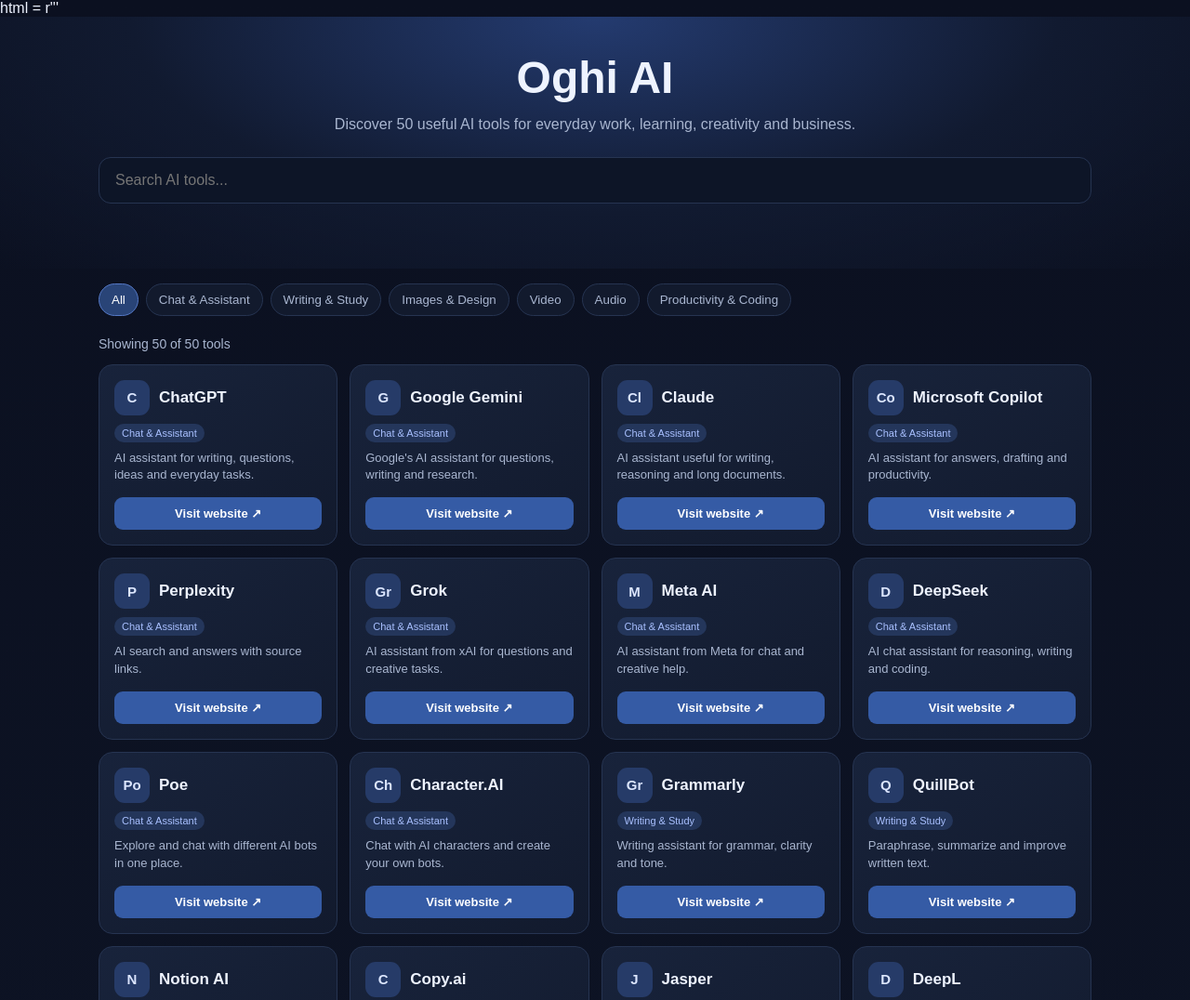
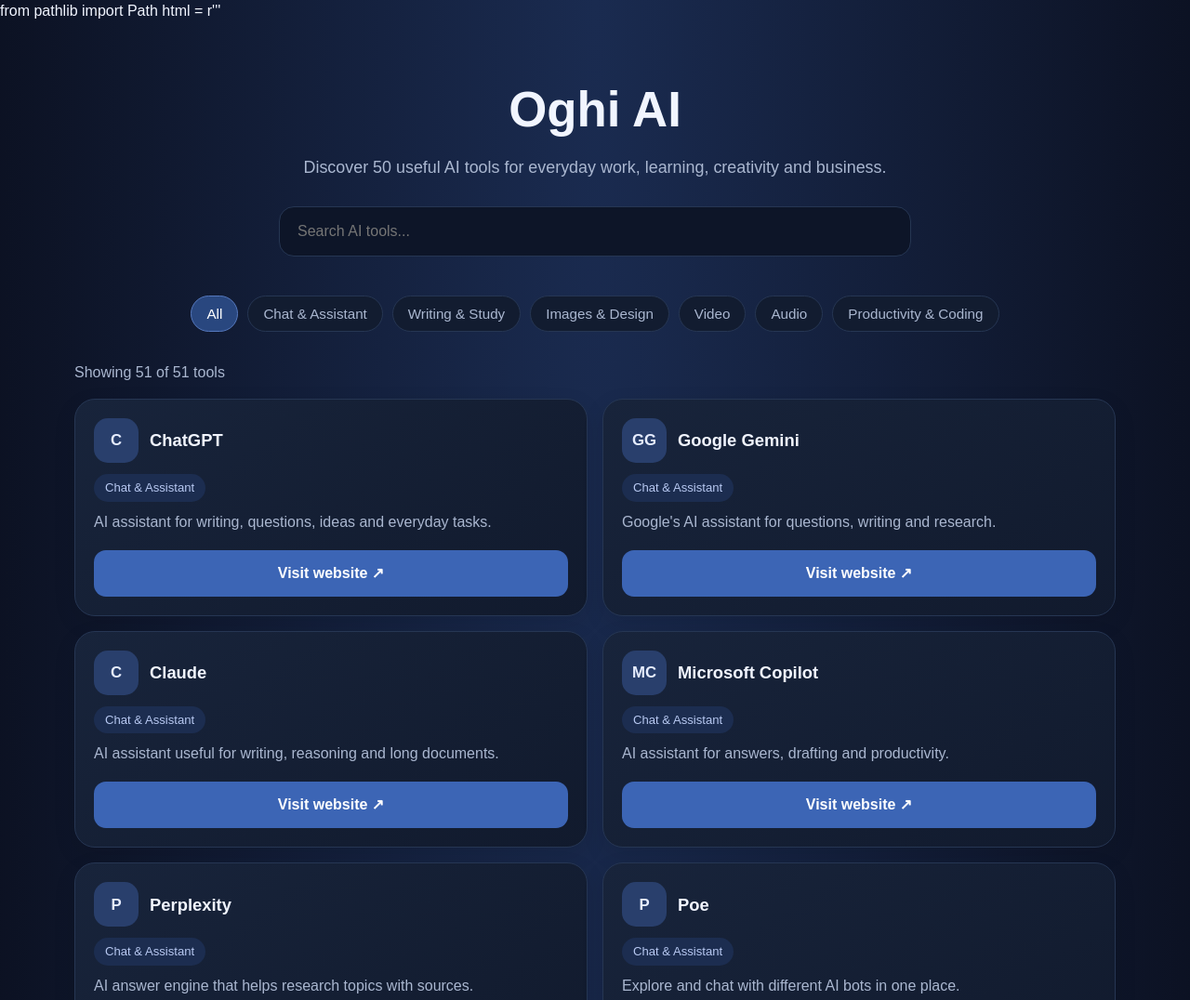
Before and after one commit to syedumarshah80/oghi-ai, a plain HTML site: page index.html in a window 1280 px wide. Shown: the top 1076 px of the page at 93% size. Drawn offline with Linux system fonts and the light colour scheme.

Commit message:
Refactor index.html structure and styles

```diff
--- a/index.html
+++ b/index.html
@@ -1,139 +1,227 @@
+from pathlib import Path
 
 html = r'''<!DOCTYPE html>
 <html lang="en">
 <head>
   <meta charset="UTF-8">
   <meta name="viewport" content="width=device-width, initial-scale=1.0">
-<meta name="description" content="Explore 50 useful AI tools for writing, study, images, video, audio and productivity.">
+  <meta name="description" content="Discover 50 useful AI tools for work, learning, creativity and business.">
+  <meta name="theme-color" content="#0b1020">
   <title>Oghi AI — 50 Useful AI Tools</title>
   <style>
-:root{--bg:#0b1020;--panel:#121a2d;--panel2:#18233b;--text:#eef3ff;--muted:#a9b6d0;--accent:#7c9cff;--line:#263451}
-*{box-sizing:border-box}
-body{margin:0;background:linear-gradient(180deg,#0b1020,#10182a);color:var(--text);font-family:Arial,Helvetica,sans-serif}
-header{padding:38px 18px 26px;text-align:center;background:radial-gradient(ellipse at top,#243b70 0%,#111a30 55%,transparent 100%)}
-header h1{font-size:clamp(30px,7vw,48px);margin:0 0 10px}
-header p{color:var(--muted);margin:0 auto 22px;max-width:650px;line-height:1.6}
-.wrap{max-width:1100px;margin:auto;padding:0 16px 44px}
-.search{width:100%;padding:15px 17px;border:1px solid var(--line);border-radius:13px;background:#0d1527;color:var(--text);font-size:16px;outline:none}
-.search:focus{border-color:var(--accent)}
-.filters{display:flex;gap:8px;flex-wrap:wrap;margin:16px 0 22px}
-.filter{border:1px solid var(--line);background:var(--panel);color:var(--muted);padding:9px 13px;border-radius:999px;cursor:pointer}
-.filter.active,.filter:hover{background:#294477;color:white;border-color:#5478c5}
-.count{color:var(--muted);font-size:14px;margin:0 0 14px}
-.grid{display:grid;grid-template-columns:repeat(auto-fit,minmax(220px,1fr));gap:13px}
-.card{background:linear-gradient(145deg,var(--panel2),var(--panel));border:1px solid var(--line);border-radius:15px;padding:16px;min-height:154px;display:flex;flex-direction:column}
-.top{display:flex;align-items:center;gap:10px;margin-bottom:9px}
-.logo{width:38px;height:38px;border-radius:11px;background:#263b68;display:grid;place-items:center;font-weight:700;color:#dce6ff;font-size:15px;flex:none}
-.card h2{font-size:17px;margin:0}
-.category{font-size:11px;color:#a9c0ff;background:#24365b;padding:4px 8px;border-radius:20px;display:inline-block;margin:0 0 8px;width:max-content}
-.card p{font-size:13px;color:var(--muted);line-height:1.45;margin:0 0 14px;flex:1}
-.card a{display:block;text-decoration:none;text-align:center;background:#355ba5;color:white;padding:10px;border-radius:9px;font-weight:700;font-size:13px}
-.card a:hover{background:#4b73c3}
-.empty{display:none;text-align:center;color:var(--muted);padding:35px}
-footer{text-align:center;color:var(--muted);font-size:12px;padding:22px;border-top:1px solid var(--line)}
-footer a{color:#a9c0ff}
-@media(max-width:480px){header{padding-top:28px}.grid{grid-template-columns:1fr 1fr;gap:9px}.card{padding:12px;min-height:175px}.card h2{font-size:15px}.card p{font-size:12px}.logo{width:32px;height:32px}}
-@media(max-width:340px){.grid{grid-template-columns:1fr}}
+    :root {
+      --bg: #0b1020;
+      --panel: #151f35;
+      --panel2: #10182b;
+      --line: #263653;
+      --text: #f1f5ff;
+      --muted: #aab7d0;
+      --blue: #3c65b5;
+      --blue2: #29477f;
+      --chip: #1c2d50;
+    }
+    * { box-sizing: border-box; }
+    body {
+      margin: 0;
+      color: var(--text);
+      background: radial-gradient(ellipse at top, #1a2b50 0, var(--bg) 43rem);
+      font-family: Arial, Helvetica, sans-serif;
+      line-height: 1.5;
+    }
+    .hero {
+      padding: 54px 20px 34px;
+      text-align: center;
+    }
+    .hero h1 { margin: 0 0 10px; font-size: clamp(2.2rem, 7vw, 3.3rem); }
+    .hero p { max-width: 680px; margin: 0 auto; color: var(--muted); font-size: 1.12rem; }
+    .wrap { width: min(1120px, calc(100% - 32px)); margin: 0 auto; }
+    .search-wrap { max-width: 680px; margin: 28px auto 0; }
+    #search {
+      width: 100%; padding: 17px 19px; border-radius: 16px;
+      border: 1px solid var(--line); background: #0d1528;
+      color: var(--text); font-size: 1rem; outline: none;
+    }
+    #search:focus { border-color: #6489d2; box-shadow: 0 0 0 3px #3c65b533; }
+    .filters { display: flex; flex-wrap: wrap; justify-content: center; gap: 10px; padding: 8px 0 28px; }
+    .filter {
+      border: 1px solid var(--line); border-radius: 999px; padding: 10px 16px;
+      color: var(--muted); background: #121c30; font-size: .95rem; cursor: pointer;
+    }
+    .filter.active, .filter:hover { background: var(--blue2); color: white; border-color: #5578bd; }
+    .count { color: var(--muted); margin: 4px 0 16px; }
+    .grid { display: grid; grid-template-columns: repeat(2, minmax(0, 1fr)); gap: 16px; padding-bottom: 54px; }
+    .tool {
+      display: flex; flex-direction: column; min-width: 0;
+      padding: 20px; border: 1px solid var(--line); border-radius: 22px;
+      background: linear-gradient(145deg, #18243b, #111a2d);
+      box-shadow: 0 8px 24px #00000018;
+    }
+    .tool-head { display: flex; align-items: center; gap: 12px; margin-bottom: 12px; }
+    .logo {
+      flex: 0 0 48px; width: 48px; height: 48px; border-radius: 15px;
+      display: grid; place-items: center; background: #293f6c;
+      color: #e6edff; font-weight: 700; font-size: 1.05rem;
+    }
+    .tool h2 { font-size: 1.15rem; margin: 0; overflow-wrap: anywhere; }
+    .category {
+      align-self: flex-start; padding: 5px 12px; border-radius: 999px;
+      background: var(--chip); color: #b8c9f2; font-size: .82rem; margin-bottom: 10px;
+    }
+    .tool p { color: var(--muted); margin: 0 0 18px; flex: 1; }
+    .visit {
+      display: block; text-align: center; text-decoration: none;
+      background: var(--blue); color: white; padding: 13px 14px;
+      border-radius: 13px; font-weight: 700;
+    }
+    .visit:hover { background: #4a76c9; }
+    .empty { display: none; text-align: center; color: var(--muted); padding: 30px 0 60px; }
+    footer { border-top: 1px solid var(--line); text-align: center; color: var(--muted); padding: 26px 18px 34px; font-size: .9rem; }
+    @media (max-width: 620px) {
+      .hero { padding-top: 42px; }
+      .grid { gap: 12px; }
+      .tool { padding: 15px; border-radius: 18px; }
+      .tool-head { gap: 9px; }
+      .logo { width: 42px; height: 42px; flex-basis: 42px; border-radius: 13px; }
+      .tool h2 { font-size: 1rem; }
+      .category { font-size: .75rem; }
+      .tool p { font-size: .92rem; }
+      .visit { font-size: .9rem; padding: 12px 8px; }
+    }
+    @media (max-width: 370px) {
+      .grid { grid-template-columns: 1fr; }
+    }
   </style>
 </head>
 <body>
-<header>
+  <header class="hero">
     <h1>Oghi AI</h1>
     <p>Discover 50 useful AI tools for everyday work, learning, creativity and business.</p>
-  <div class="wrap"><input id="search" class="search" type="search" placeholder="Search AI tools..." aria-label="Search AI tools"></div>
+    <div class="search-wrap">
+      <input id="search" type="search" placeholder="Search AI tools..." aria-label="Search AI tools">
+    </div>
   </header>
+
   <main class="wrap">
-  <nav class="filters" id="filters" aria-label="Filter tools"></nav>
-  <p class="count" id="count">Showing 50 tools</p>
-  <section class="grid" id="grid" aria-label="AI tools directory"></section>
+    <nav class="filters" id="filters" aria-label="Filter tools">
+      <button class="filter active" data-category="All">All</button>
+      <button class="filter" data-category="Chat & Assistant">Chat &amp; Assistant</button>
+      <button class="filter" data-category="Writing & Study">Writing &amp; Study</button>
+      <button class="filter" data-category="Images & Design">Images &amp; Design</button>
+      <button class="filter" data-category="Video">Video</button>
+      <button class="filter" data-category="Audio">Audio</button>
+      <button class="filter" data-category="Productivity & Coding">Productivity &amp; Coding</button>
+    </nav>
+
+    <p class="count" id="count" aria-live="polite">Showing 50 of 50 tools</p>
+    <section class="grid" id="toolGrid" aria-label="AI tools"></section>
     <p class="empty" id="empty">No tools found. Try another search.</p>
   </main>
-<footer>Oghi AI · A directory of useful AI tools. Tool names and services belong to their respective owners. Some tools may require an account or payment.</footer>
+
+  <footer>
+    Oghi AI · A directory of useful AI tools. Tool names and services belong to their respective owners. Some tools may require an account or payment.
+  </footer>
+
   <script>
     const tools = [
-["ChatGPT","Chat & Assistant","AI assistant for writing, questions, ideas and everyday tasks.","https://chatgpt.com","C"],
-["Google Gemini","Chat & Assistant","Google's AI assistant for questions, writing and research.","https://gemini.google.com","G"],
-["Claude","Chat & Assistant","AI assistant useful for writing, reasoning and long documents.","https://claude.ai","Cl"],
-["Microsoft Copilot","Chat & Assistant","AI assistant for answers, drafting and productivity.","https://copilot.microsoft.com","Co"],
-["Perplexity","Chat & Assistant","AI search and answers with source links.","https://www.perplexity.ai","P"],
-["Grok","Chat & Assistant","AI assistant from xAI for questions and creative tasks.","https://grok.com","Gr"],
-["Meta AI","Chat & Assistant","AI assistant from Meta for chat and creative help.","https://www.meta.ai","M"],
-["DeepSeek","Chat & Assistant","AI chat assistant for reasoning, writing and coding.","https://www.deepseek.com","D"],
-["Poe","Chat & Assistant","Explore and chat with different AI bots in one place.","https://poe.com","Po"],
-["Character.AI","Chat & Assistant","Chat with AI characters and create your own bots.","https://character.ai","Ch"],
-["Grammarly","Writing & Study","Writing assistant for grammar, clarity and tone.","https://www.grammarly.com","Gr"],
-["QuillBot","Writing & Study","Paraphrase, summarize and improve written text.","https://quillbot.com","Q"],
-["Notion AI","Writing & Study","AI help for notes, documents and workspace tasks.","https://www.notion.so/product/ai","N"],
-["Copy.ai","Writing & Study","AI-assisted marketing copy and business content.","https://www.copy.ai","C"],
-["Jasper","Writing & Study","AI content platform for marketing teams and brands.","https://www.jasper.ai","J"],
-["DeepL","Writing & Study","AI translation and writing assistance.","https://www.deepl.com","D"],
-["NotebookLM","Writing & Study","Ask questions about your own sources and notes.","https://notebooklm.google.com","N"],
-["Google Translate","Writing & Study","Translate words, text and webpages between languages.","https://translate.google.com","T"],
-["Canva","Images & Design","Design posts, presentations and graphics with AI features.","https://www.canva.com","Ca"],
-["Midjourney","Images & Design","Create artistic images from text prompts.","https://www.midjourney.com","Mj"],
-["Adobe Firefly","Images & Design","Generate and edit images with Adobe's AI tools.","https://firefly.adobe.com","Af"],
-["Ideogram","Images & Design","Generate images, including designs with readable text.","https://ideogram.ai","I"],
-["Leonardo AI","Images & Design","Create images and visual assets using AI.","https://leonardo.ai","L"],
-["Recraft","Images & Design","Create illustrations, icons and design assets.","https://www.recraft.ai","R"],
-["Remove.bg","Images & Design","Remove image backgrounds automatically.","https://www.remove.bg","Rb"],
-["PhotoRoom","Images & Design","Make product photos and remove backgrounds.","https://www.photoroom.com","Ph"],
-["Runway","Video","AI tools for generating and editing videos.","https://runwayml.com","R"],
-["Kling AI","Video","Generate video clips from text and images.","https://klingai.com","K"],
-["Pika","Video","Create and transform short videos with AI.","https://pika.art","Pi"],
-["Luma Dream Machine","Video","Generate video from text and images.","https://lumalabs.ai/dream-machine","Lu"],
-["HeyGen","Video","Create AI avatar videos and translated videos.","https://www.heygen.com","H"],
-["Synthesia","Video","Create presenter-style videos with AI avatars.","https://www.synthesia.io","S"],
-["InVideo AI","Video","Turn prompts and scripts into videos.","https://invideo.io","Iv"],
-["CapCut","Video","Video editor with captions and AI editing features.","https://www.capcut.com","Cc"],
-["ElevenLabs","Audio","AI voices, text-to-speech and voice tools.","https://elevenlabs.io","E"],
-["Suno","Audio","Generate songs and music from text prompts.","https://suno.com","Su"],
-["Udio","Audio","Create music using generative AI.","https://www.udio.com","U"],
-["Adobe Podcast","Audio","Enhance speech and improve spoken-audio quality.","https://podcast.adobe.com","Ap"],
-["Otter.ai","Audio","Transcribe meetings and create summaries.","https://otter.ai","O"],
-["Descript","Audio","Edit audio and video using text-based tools.","https://www.descript.com","De"],
-["Gamma","Productivity & Coding","Create presentations and documents with AI.","https://gamma.app","Ga"],
-["Napkin AI","Productivity & Coding","Turn written ideas into diagrams and visuals.","https://www.napkin.ai","Na"],
-["Otter AI Chat","Productivity & Coding","Ask questions about meeting notes and conversations.","https://otter.ai","O"],
-["Krisp","Productivity & Coding","Remove background noise from calls and recordings.","https://krisp.ai","K"],
-["Cursor","Productivity & Coding","AI-powered code editor for software development.","https://cursor.com","Cu"],
-["Replit","Productivity & Coding","Build and run apps with an online coding workspace.","https://replit.com","Re"],
-["Lovable","Productivity & Coding","Build web apps by describing what you want.","https://lovable.dev","Lo"],
-["v0","Productivity & Coding","Generate user interfaces and web app code with AI.","https://v0.dev","v0"],
-["Perplexity Labs","Productivity & Coding","Research and create reports, files and interactive outputs.","https://www.perplexity.ai","Pl"],
-["Google AI Studio","Productivity & Coding","Experiment with Google's generative AI models.","https://aistudio.google.com","Gs"]
+      {name:"ChatGPT", category:"Chat & Assistant", desc:"AI assistant for writing, questions, ideas and everyday tasks.", url:"https://chatgpt.com/"},
+      {name:"Google Gemini", category:"Chat & Assistant", desc:"Google's AI assistant for questions, writing and research.", url:"https://gemini.google.com/"},
+      {name:"Claude", category:"Chat & Assistant", desc:"AI assistant useful for writing, reasoning and long documents.", url:"https://claude.ai/"},
+      {name:"Microsoft Copilot", category:"Chat & Assistant", desc:"AI assistant for answers, drafting and productivity.", url:"https://copilot.microsoft.com/"},
+      {name:"Perplexity", category:"Chat & Assistant", desc:"AI answer engine that helps research topics with sources.", url:"https://www.perplexity.ai/"},
+      {name:"Poe", category:"Chat & Assistant", desc:"Explore and chat with different AI bots in one place.", url:"https://poe.com/"},
+      {name:"You.com", category:"Chat & Assistant", desc:"AI search and assistant for research and everyday questions.", url:"https://you.com/"},
+      {name:"HuggingChat", category:"Chat & Assistant", desc:"Chat with open-source AI models through a simple interface.", url:"https://huggingface.co/chat/"},
+      {name:"Writesonic", category:"Writing & Study", desc:"Create marketing copy, articles and other written content.", url:"https://writesonic.com/"},
+      {name:"Copy.ai", category:"Writing & Study", desc:"Generate sales, marketing and business writing.", url:"https://www.copy.ai/"},
+      {name:"Grammarly", category:"Writing & Study", desc:"Check grammar, clarity, tone and writing style.", url:"https://www.grammarly.com/"},
+      {name:"QuillBot", category:"Writing & Study", desc:"Paraphrase, summarize and improve written text.", url:"https://quillbot.com/"},
+      {name:"Notion AI", category:"Writing & Study", desc:"Help write, summarize and organize notes in Notion.", url:"https://www.notion.so/product/ai"},
+      {name:"Scholarcy", category:"Writing & Study", desc:"Turn research papers and long documents into summaries.", url:"https://www.scholarcy.com/"},
+      {name:"Consensus", category:"Writing & Study", desc:"Search academic research and explore evidence-based answers.", url:"https://consensus.app/"},
+      {name:"Elicit", category:"Writing & Study", desc:"AI research assistant for finding and reviewing papers.", url:"https://elicit.com/"},
+      {name:"DeepL Write", category:"Writing & Study", desc:"Improve wording, grammar and tone in your writing.", url:"https://www.deepl.com/write"},
+      {name:"Canva", category:"Images & Design", desc:"Design presentations, social posts and graphics with AI features.", url:"https://www.canva.com/"},
+      {name:"Adobe Firefly", category:"Images & Design", desc:"Generate and edit images using Adobe's creative AI tools.", url:"https://firefly.adobe.com/"},
+      {name:"Leonardo AI", category:"Images & Design", desc:"Create AI images, artwork and visual assets.", url:"https://leonardo.ai/"},
+      {name:"Ideogram", category:"Images & Design", desc:"Generate images and designs, including artwork with text.", url:"https://ideogram.ai/"},
+      {name:"Playground", category:"Images & Design", desc:"Create and edit images using AI-powered design tools.", url:"https://playground.com/"},
+      {name:"Krea", category:"Images & Design", desc:"Create and enhance images with real-time AI tools.", url:"https://www.krea.ai/"},
+      {name:"Clipdrop", category:"Images & Design", desc:"Use AI tools to remove backgrounds, clean up and edit images.", url:"https://clipdrop.co/"},
+      {name:"Remove.bg", category:"Images & Design", desc:"Remove image backgrounds automatically.", url:"https://www.remove.bg/"},
+      {name:"Photoroom", category:"Images & Design", desc:"Create product photos and remove or replace backgrounds.", url:"https://www.photoroom.com/"},
+      {name:"Microsoft Designer", category:"Images & Design", desc:"Create social graphics and designs with AI assistance.", url:"https://designer.microsoft.com/"},
+      {name:"Fotor", category:"Images & Design", desc:"Edit photos and create AI-generated visuals.", url:"https://www.fotor.com/"},
+      {name:"Runway", category:"Video", desc:"Create and edit videos with generative AI tools.", url:"https://runwayml.com/"},
+      {name:"Pika", category:"Video", desc:"Generate and transform short videos using AI.", url:"https://pika.art/"},
+      {name:"Synthesia", category:"Video", desc:"Create presenter-style videos with AI avatars.", url:"https://www.synthesia.io/"},
+      {name:"HeyGen", category:"Video", desc:"Make AI avatar videos and translate video content.", url:"https://www.heygen.com/"},
+      {name:"InVideo AI", category:"Video", desc:"Turn prompts and scripts into videos.", url:"https://invideo.io/"},
+      {name:" VEED", category:"Video", desc:"Edit videos online with captions and AI-powered tools.", url:"https://www.veed.io/"},
+      {name:"Luma AI", category:"Video", desc:"Generate video and explore AI-powered visual creation.", url:"https://lumalabs.ai/"},
+      {name:"Descript", category:"Audio", desc:"Edit audio and video by editing their transcripts.", url:"https://www.descript.com/"},
+      {name:"ElevenLabs", category:"Audio", desc:"Generate realistic AI voices and speech audio.", url:"https://elevenlabs.io/"},
+      {name:"Suno", category:"Audio", desc:"Create songs and music from text prompts.", url:"https://suno.com/"},
+      {name:"Udio", category:"Audio", desc:"Generate music and songs with AI.", url:"https://www.udio.com/"},
+      {name:"Adobe Podcast", category:"Audio", desc:"Enhance spoken audio and improve voice recordings.", url:"https://podcast.adobe.com/"},
+      {name:"Auphonic", category:"Audio", desc:"Automatically level and clean up audio recordings.", url:"https://auphonic.com/"},
+      {name:"Cursor", category:"Productivity & Coding", desc:"AI-powered code editor for software development.", url:"https://www.cursor.com/"},
+      {name:"Replit", category:"Productivity & Coding", desc:"Build and run apps with an online coding workspace.", url:"https://replit.com/"},
+      {name:"Lovable", category:"Productivity & Coding", desc:"Build web apps by describing what you want.", url:"https://lovable.dev/"},
+      {name:"v0", category:"Productivity & Coding", desc:"Generate user interfaces and web app code with AI.", url:"https://v0.dev/"},
+      {name:"Perplexity Labs", category:"Productivity & Coding", desc:"Research and create reports, files and interactive outputs.", url:"https://www.perplexity.ai/"},
+      {name:"Google AI Studio", category:"Productivity & Coding", desc:"Experiment with Google's generative AI models.", url:"https://aistudio.google.com/"},
+      {name:"Zapier", category:"Productivity & Coding", desc:"Connect apps and automate repetitive workflows.", url:"https://zapier.com/"},
+      {name:"Make", category:"Productivity & Coding", desc:"Build visual automations between apps and services.", url:"https://www.make.com/"},
+      {name:"Gamma", category:"Productivity & Coding", desc:"Create presentations, documents and web pages with AI.", url:"https://gamma.app/"},
+      {name:"Tome", category:"Productivity & Coding", desc:"Create and share visual presentations and stories.", url:"https://tome.app/"}
     ];
-const categories=["All","Chat & Assistant","Writing & Study","Images & Design","Video","Audio","Productivity & Coding"];
-let selected="All";
-const grid=document.getElementById("grid"), search=document.getElementById("search"), filters=document.getElementById("filters");
-function renderFilters(){
- filters.innerHTML="";
- categories.forEach(cat=>{
-  const b=document.createElement("button"); b.className="filter"+(selected===cat?" active":""); b.textContent=cat;
-  b.onclick=()=>{selected=cat;renderFilters();renderTools()}; filters.appendChild(b);
+
+    const grid = document.getElementById("toolGrid");
+    const search = document.getElementById("search");
+    const count = document.getElementById("count");
+    const empty = document.getElementById("empty");
+    const filterButtons = [...document.querySelectorAll(".filter")];
+    let activeCategory = "All";
+
+    function render() {
+      const query = search.value.trim().toLowerCase();
+      const filtered = tools.filter(tool => {
+        const matchesCategory = activeCategory === "All" || tool.category === activeCategory;
+        const matchesQuery = (tool.name + " " + tool.category + " " + tool.desc).toLowerCase().includes(query);
+        return matchesCategory && matchesQuery;
       });
+
+      grid.innerHTML = filtered.map(tool => {
+        const initials = tool.name.trim().split(/\s+/).slice(0, 2).map(word => word[0]).join("").toUpperCase();
+        return `
+          <article class="tool">
+            <div class="tool-head">
+              <div class="logo" aria-hidden="true">${initials}</div>
+              <h2>${tool.name.trim()}</h2>
+            </div>
+            <span class="category">${tool.category}</span>
+            <p>${tool.desc}</p>
+            <a class="visit" href="${tool.url}" target="_blank" rel="noopener noreferrer">Visit website ↗</a>
+          </article>`;
+      }).join("");
+
+      count.textContent = `Showing ${filtered.length} of ${tools.length} tools`;
+      empty.style.display = filtered.length ? "none" : "block";
     }
-function renderTools(){
- const q=search.value.trim().toLowerCase(); grid.innerHTML="";
- const shown=tools.filter(t=>(selected==="All"||t[1]===selected)&&t.slice(0,3).join(" ").toLowerCase().includes(q));
- shown.forEach(t=>{
-  const card=document.createElement("article");card.className="card";
-  const top=document.createElement("div");top.className="top";
-  const logo=document.createElement("div");logo.className="logo";logo.textContent=t[4];
-  const title=document.createElement("h2");title.textContent=t[0];top.append(logo,title);
-  const cat=document.createElement("span");cat.className="category";cat.textContent=t[1];
-  const desc=document.createElement("p");desc.textContent=t[2];
-  const link=document.createElement("a");link.href=t[3];link.target="_blank";link.rel="noopener noreferrer";link.textContent="Visit website ↗";
-  card.append(top,cat,desc,link);grid.appendChild(card);
+
+    filterButtons.forEach(button => {
+      button.addEventListener("click", () => {
+        activeCategory = button.dataset.category;
+        filterButtons.forEach(item => item.classList.toggle("active", item === button));
+        render();
       });
- document.getElementById("count").textContent=`Showing ${shown.length} of ${tools.length} tools`;
- document.getElementById("empty").style.display=shown.length?"none":"block";
-}
-search.addEventListener("input",renderTools);
-renderFilters();renderTools();
+    });
+    search.addEventListener("input", render);
+    render();
   </script>
 </body>
 </html>'''
 
-path = Path("/mnt/data/index.html")
+path = Path("/mnt/data/oghi-ai-50-tools-index.html")
 path.write_text(html, encoding="utf-8")
-print(f"Created {path} ({len(html):,} characters)")
+print(f"Created {path} ({len(html)} characters)")
```
Lines whose indentation alone changed are shown as unchanged.
